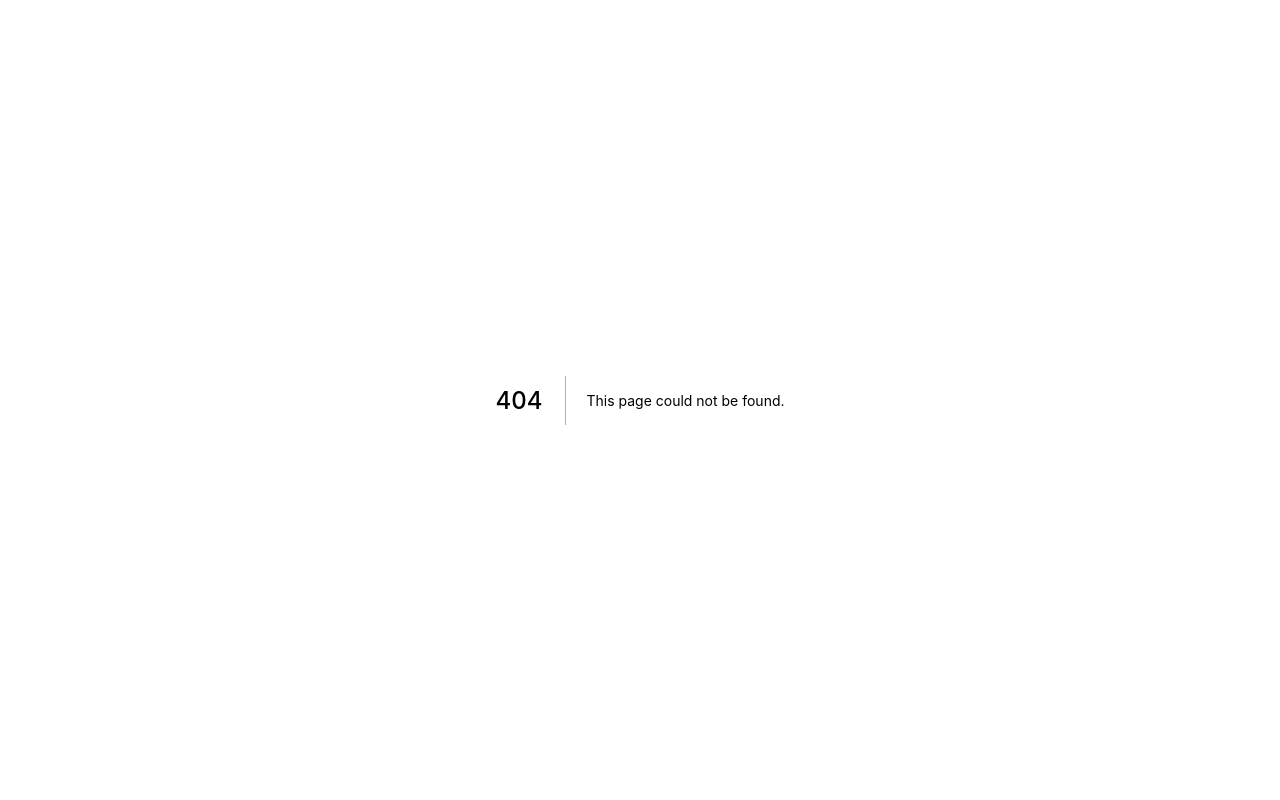
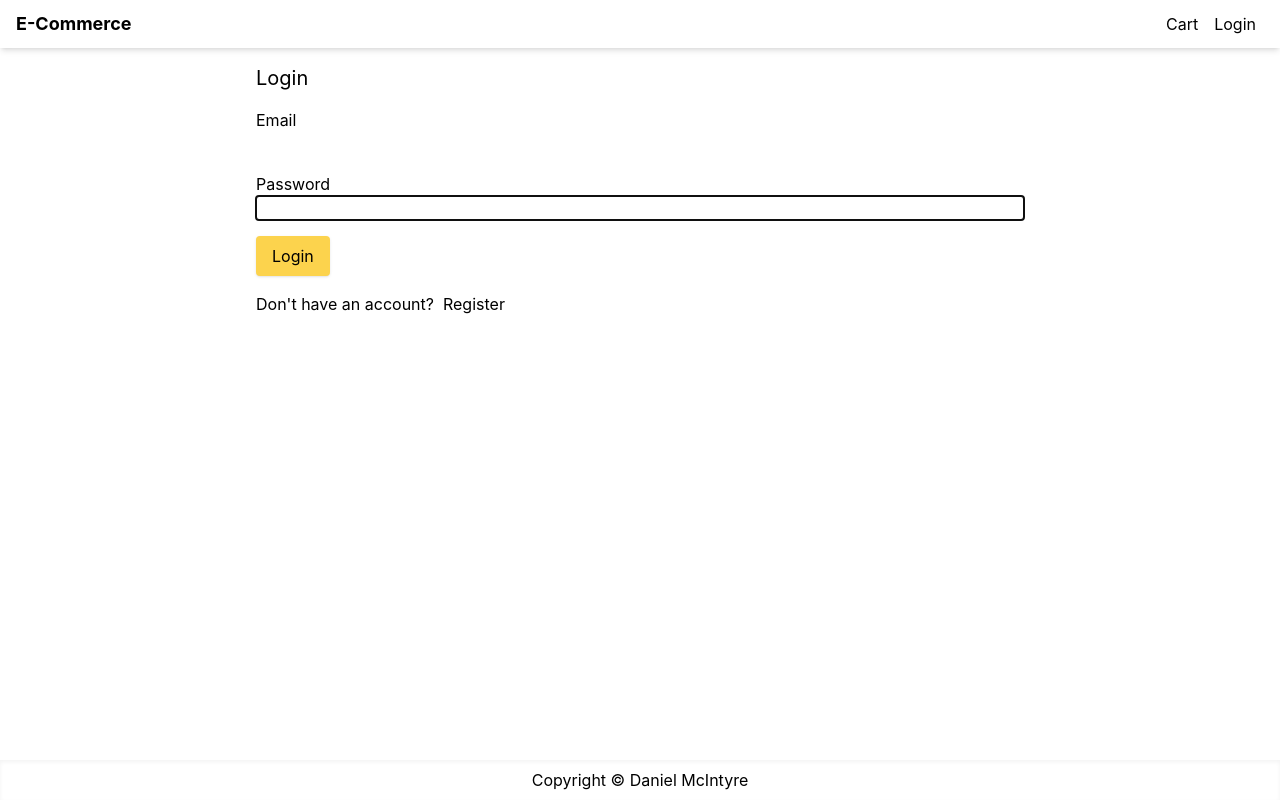
Before and after one commit to DanielMcIntyre2022/NextJS-ECommerce-Site, a Next.js app: page /login in a window 1280 px wide. Before the commit this address had no page. Built offline with nearby package versions, Linux system fonts and the light colour scheme.

Commit message:
initial setup of login page

```diff
--- a/pages/cart.js
+++ b/pages/cart.js
@@ -95,7 +95,7 @@
                                     </div>
                                 </li>
                                 <li>
-                                    <button onClick={() => router.push('/shipping')} className="primary-button w-full">
+                                    <button onClick={() => router.push('login?redirect=/shipping')} className="primary-button w-full">
                                         Check out
                                     </button>
                                 </li>
--- /dev/null
+++ b/pages/login.js
@@ -0,0 +1,29 @@
+import Layout from "../components/Layout";
+import Link from "next/link";
+
+const LoginScreen = () => {
+    return (
+        <Layout title="Login">
+            <form className="mx-auto max-w-screen-md">
+                <h1 className="mb-4 text-xl">Login</h1>
+                <div className="mb-4">
+                    <label htmlFor="email">Email</label>
+                    <input type="email" className="w-full" id="email" autoFocus></input>
+                </div>
+                <div className="mb-4">
+                    <label htmlFor="password">Password</label>
+                    <input type="password" className="w-full" id="password" autoFocus></input>
+                </div>
+                <div className="mb-4">
+                    <button className="primary-button">Login</button>
+                </div>
+                <div className="mb-4">
+                    Don&apos;t have an account? &nbsp;
+                <Link href="register">Register</Link>
+                </div>
+            </form>
+        </Layout>
+    )
+}
+
+export default LoginScreen;
```
